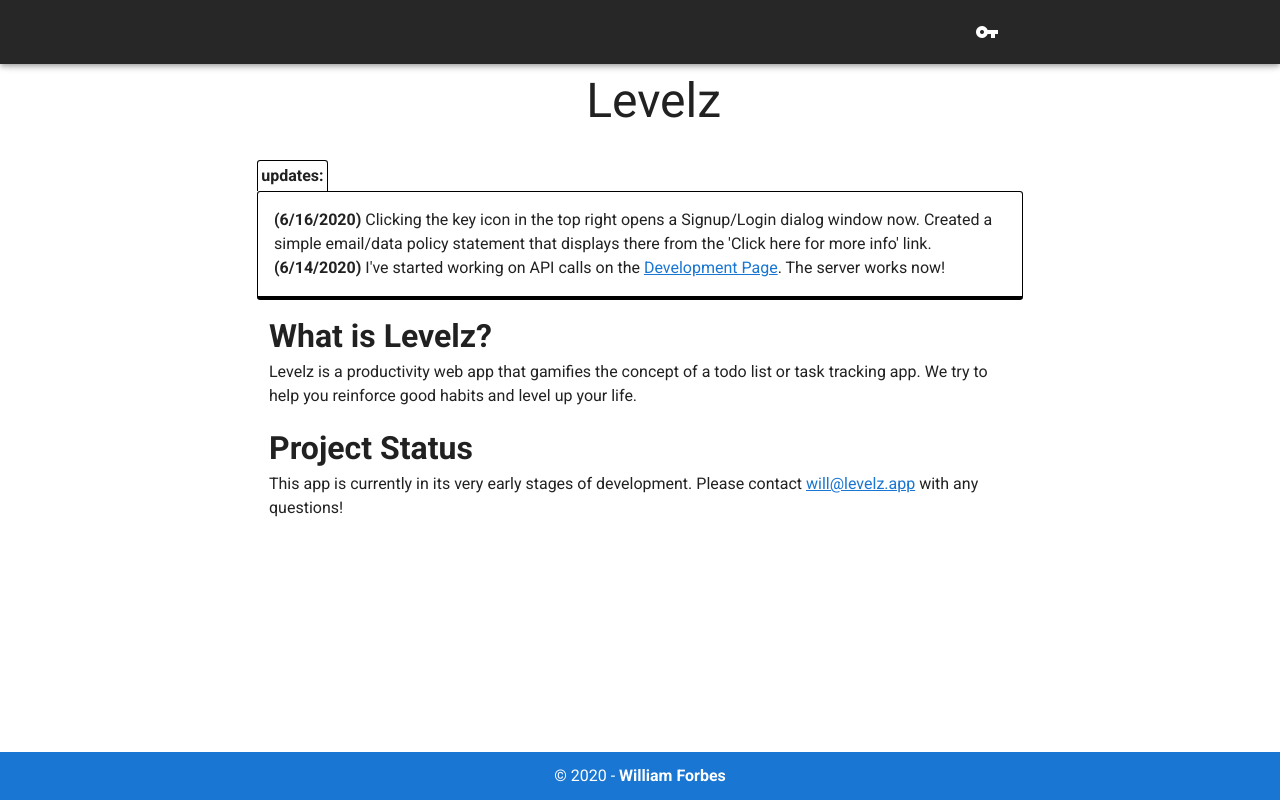
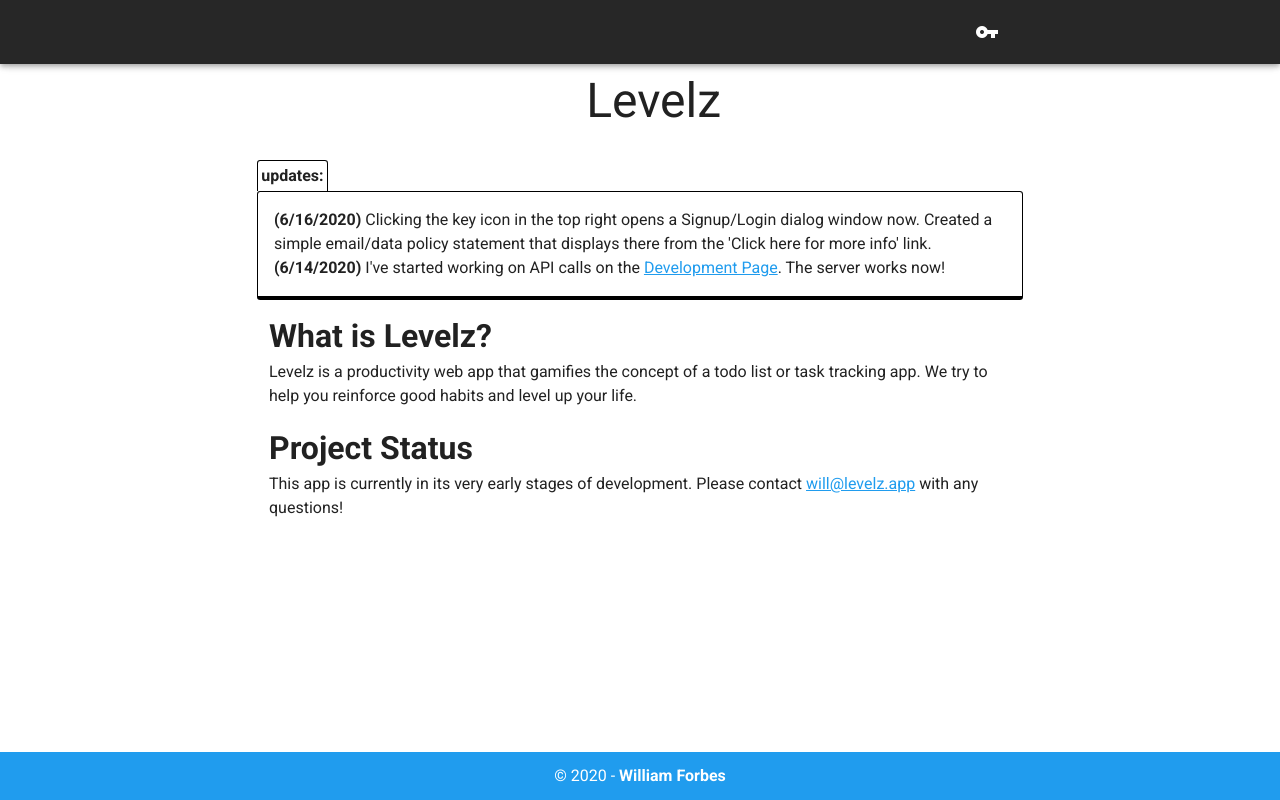
Before and after one commit to wforbes/levelz.app, a Vue app: page / in a window 1280 px wide. Built offline with nearby package versions, Linux system fonts and the light colour scheme.

Commit message:
Changed color theme slightly - lightened up the primary color to match icon logo

```diff
--- a/src/plugins/vuetify.js
+++ b/src/plugins/vuetify.js
@@ -3,4 +3,18 @@ import Vuetify from "vuetify/lib";
 
 Vue.use(Vuetify);
 
-export default new Vuetify({});
+export default new Vuetify({
+	theme: {
+		themes: {
+			light: {
+				primary: "#209CEE",
+				secondary: "#424242",
+				accent: "#82B1FF",
+				error: "#FF5252",
+				info: "#2196F3",
+				success: "#4CAF50",
+				warning: "#FFC107"
+			}
+		}
+	}
+});
```
